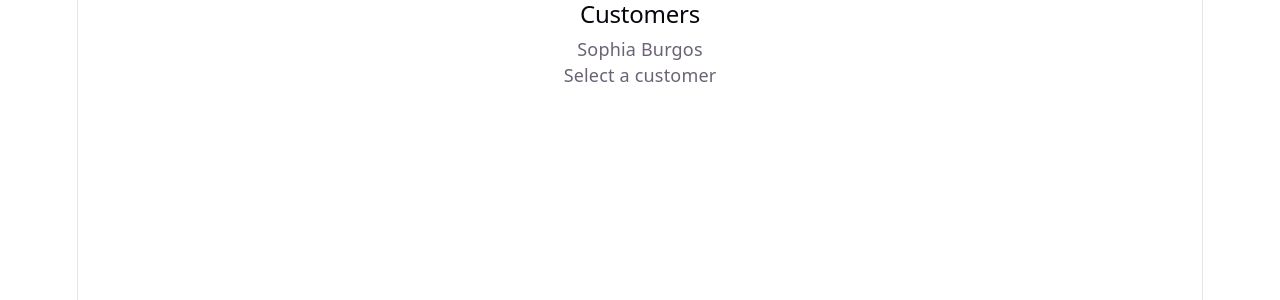
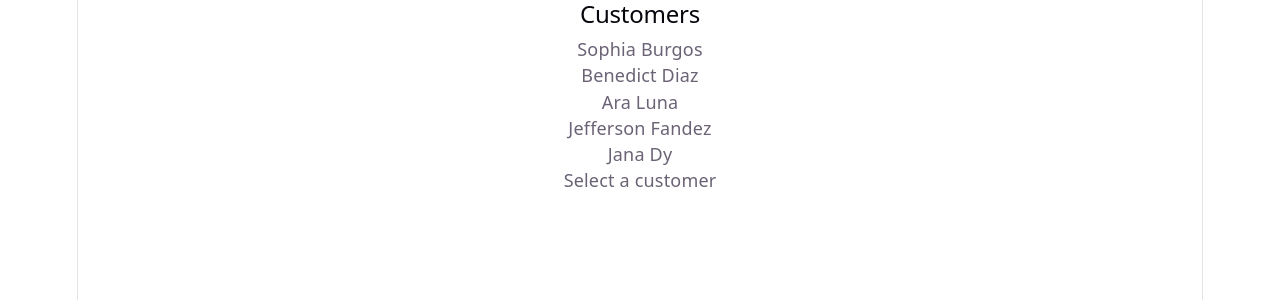
Before and after one commit to ceyceyceykhacey/FINALS_PROJECT, a React (Vite) app: page / in a window 1280 px wide. Shown: the top 300 px of the page. Built offline with nearby package versions, Linux system fonts and the light colour scheme.

Commit message:
Updated customers page

```diff
--- a/src/Pages/CustomersPage.tsx
+++ b/src/Pages/CustomersPage.tsx
@@ -26,6 +26,90 @@ export default function CustomersPage() {
       },
     ],
   },
+  {
+    id: "2",
+    name: "Benedict Diaz",
+    addresses: [
+      {
+        id: "a2",
+        type: "billing",
+        street: "456 Quezon Ave",
+        city: "Quezon City",
+        isDefault: true,
+      },
+    ],
+    contacts: [
+      {
+        id: "c2",
+        type: "email",
+        value: "benedict@gmail.com",
+        isPrimary: true,
+      },
+    ],
+  },
+  {
+    id: "3",
+    name: "Ara Luna",
+    addresses: [
+      {
+        id: "a3",
+        type: "office",
+        street: "789 Makati Ave",
+        city: "Makati",
+        isDefault: true,
+      },
+    ],
+    contacts: [
+      {
+        id: "c3",
+        type: "mobile",
+        value: "09987654321",
+        isPrimary: true,
+      },
+    ],
+  },
+  {
+    id: "4",
+    name: "Jefferson Fandez",
+    addresses: [
+      {
+        id: "a4",
+        type: "shipping",
+        street: "101 Cebu St",
+        city: "Cebu",
+        isDefault: true,
+      },
+    ],
+    contacts: [
+      {
+        id: "c4",
+        type: "social",
+        value: "@jefffandez",
+        isPrimary: true,
+      },
+    ],
+  },
+  {
+    id: "5",
+    name: "Jana Dy",
+    addresses: [
+      {
+        id: "a5",
+        type: "home",
+        street: "202 Davao Rd",
+        city: "Davao",
+        isDefault: true,
+      },
+    ],
+    contacts: [
+      {
+        id: "c5",
+        type: "landline",
+        value: "123-4567",
+        isPrimary: true,
+      },
+    ],
+  },
 ]);
 
   const [selectedCustomer, setSelectedCustomer] = useState<Customer | null>(
```
Lines whose indentation alone changed are shown as unchanged.
